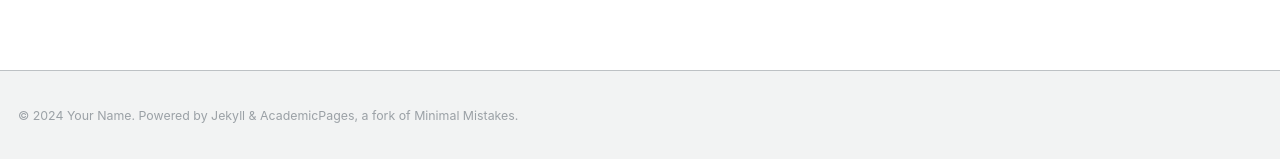
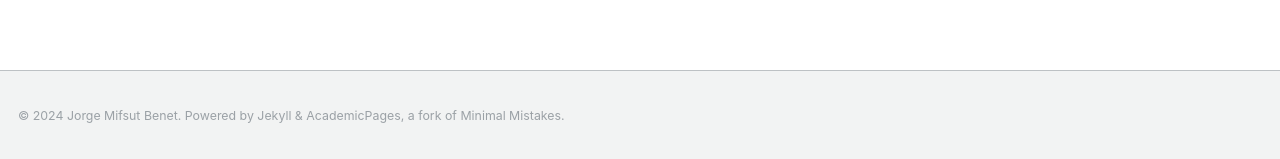
Before and after one commit to jorge-mifsut/jorge-mifsut.github.io, a Jekyll site: the page built from _pages/about.md, in a window 1280 px wide and 1165 px high. Shown: the part 1003-1162 px from the top of the window. Built offline with Jekyll 4.4.1, drawn with Linux system fonts in a browser that asks for light colours; some web fonts are replaced.

Commit message:
Update _config.yml

```diff
--- a/_config.yml
+++ b/_config.yml
@@ -10,7 +10,7 @@
 locale                   : "en-US"
 title                    : "Jorge Mifsut Benet"
 title_separator          : "-"
-name                     : &name "Your Name"
+name                     : &name "Jorge Mifsut Benet"
 description              : &description "personal description"
 url                      : https://jorge-mifsut.github.io # the base hostname & protocol for your site e.g. "https://mmistakes.github.io"
 baseurl                  : "" # the subpath of your site, e.g. "/blog"
```
